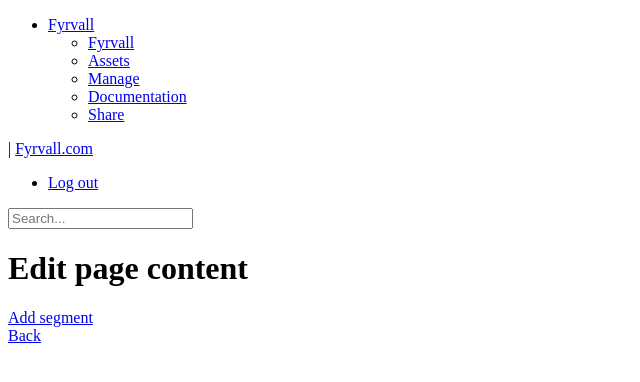
After one commit to bonahona/Fyrvall, a PHP site: template Application/Views/Page/Content.php in a window 1280 px wide. The commit adds this page. Shown: the top 382 px of the page, without its empty margins (0-640 px from the left). Run offline with PHP 8.4, Linux system fonts and the light colour scheme; the template is opened without the code that fills it, so the values that code supplies are empty; some libraries are stand-ins or nearby versions.

Commit message:
Added content management for pages.

```diff
--- /dev/null
+++ b/Application/Views/Page/Content.php
@@ -0,0 +1,62 @@
+<?php /** @var $this Controller*/?>
+
+<h1>Edit page content</h1>
+
+<div class="row">
+    <div class="col-lg-12 margin-top">
+        <a href="<?php echo '/Pagesegment/Create/' . $Page->Id;?>" class="btn btn-md btn-primary">Add segment</a>
+    </div>
+</div>
+
+<div class="row">
+    <div class="col-lg-6 margin-top">
+        <?php foreach($Page->PageSegments->Where(array('IsDeleted' => 0))->OrderBy('SortOrder') as $pageSegment):?>
+            <div class="row">
+                <div class="col-lg-12">
+                    <div class="panel panel-default">
+                        <div class="panel-heading">
+                            <div class="row">
+                                <div class="col-lg-8">
+                                    Segment
+                                    <?php if($pageSegment->IsActive == 0):?>
+                                        <span class="light-grey">[Inactive]</span>
+                                    <?php endif;?>
+                                </div>
+                                <div class="col-lg-4">
+                                    <a href="/<?php echo 'Pagesegment/MoveUp/' . $pageSegment->Id;?>" class="btn btn-md btn-default"><span class="glyphicon glyphicon-chevron-up"/></a>
+                                    <a href="/<?php echo 'Pagesegment/MoveDown/' . $pageSegment->Id;?>" class="btn btn-md btn-default"><span class="glyphicon glyphicon-chevron-down"/></a>
+                                    <?php if($pageSegment->IsActive):?>
+                                        <a href="/<?php echo 'Pagesegment/SetInactive/' . $pageSegment->Id;?>" class="btn btn-md btn-default"><span class="glyphicon glyphicon-remove"/></a>
+                                    <?php else:?>
+                                        <a href="/<?php echo 'Pagesegment/SetActive/' . $pageSegment->Id;?>" class="btn btn-md btn-default"><span class="glyphicon glyphicon-ok"/></a>
+                                    <?php endif;?>
+                                    <a href="/<?php echo 'Pagesegment/Delete/' . $pageSegment->Id;?>" class="btn btn-md btn-default"><span class="glyphicon glyphicon-trash"/></a>
+                                </div>
+                            </div>
+                        </div>
+                        <div class="panel-body">
+                            <div class="row">
+                                <div class="col-lg-12">
+                                    <?php echo $pageSegment->Content;?>
+                                </div>
+                            </div>
+                            <div class="row">
+                                <div class="col-lg-l2">
+                                    <div class="text-right btn-margin-right">
+                                        <a href="<?php echo '/Pagesegment/Edit/' . $pageSegment->Id;?>" class="btn btn-md btn-default"><span class="glyphicon glyphicon-pencil"></span></a>
+                                    </div>
+                                </div>
+                            </div>
+                        </div>
+                    </div>
+                </div>
+            </div>
+        <?php endforeach;?>
+    </div>
+</div>
+
+<div class="row">
+    <div class="col-lg-12">
+        <a href="/Page" class="btn btn-md btn-default">Back</a>
+    </div>
+</div>
--- a/Application/Views/Page/Edit.php
+++ b/Application/Views/Page/Edit.php
@@ -40,7 +40,7 @@
             <?php echo $this->Form->Select('ParentPageId', $Pages, array('nullfield' => true, 'attributes' => array('class' => 'form-control')));?>
         </div>
 
-        <?php echo $this->Form->Submit('Create', array('attributes' => array('class' => 'btn btn-md btn-primary')));?>
+        <?php echo $this->Form->Submit('Save', array('attributes' => array('class' => 'btn btn-md btn-primary')));?>
         <?php echo $this->Form->End();?>
     </div>
 </div>
--- a/ShellLib/Helpers/FormHelper.php
+++ b/ShellLib/Helpers/FormHelper.php
@@ -119,7 +119,6 @@ class FormHelper
         }else{
             $value = $this->ParseValue($name);
         }
-        var_dump(array($name, $value));
         unset($options['value']);
 
         if($value == 1 || $value == true){
@@ -130,7 +129,6 @@ class FormHelper
             $options['attributes']['checked'] = $value;
         }
 
-        var_dump($options);
         $options['type'] = 'checkbox';
         return $this->Input($name, $options);
     }
```
Also changed, not shown: Application/Controllers/PageController.php (+17 -0 lines), Application/Controllers/PagesegmentController.php (added, +97 -0 lines), Application/Views/PageSegment/Edit.php (added, +21 -0 lines).
